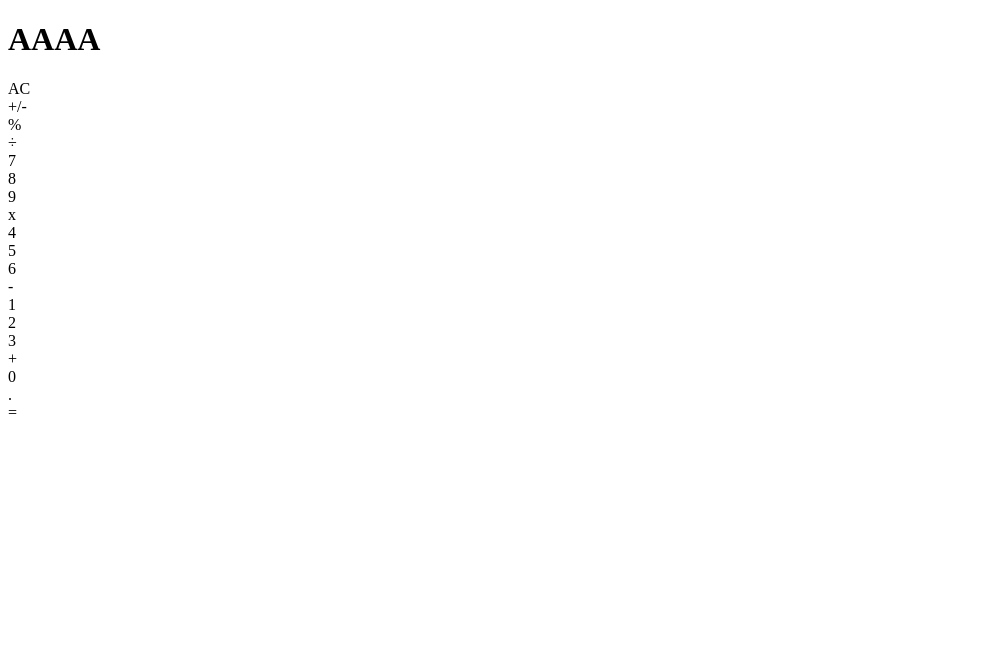
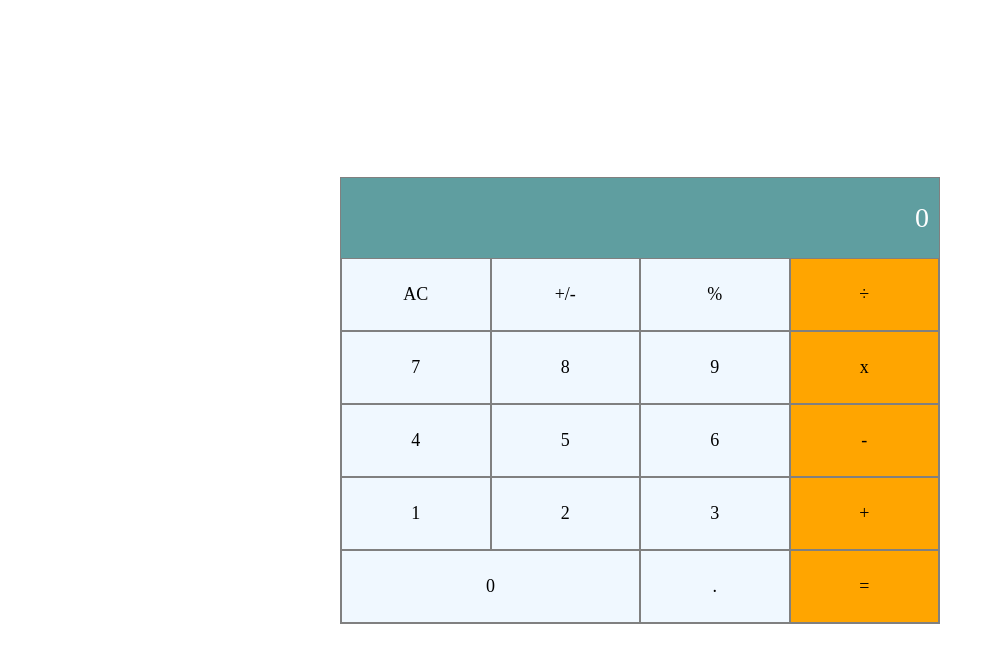
Before and after one commit to dodoburner/math-magicians, a React (Create React App) app: page / in a window 1280 px wide. Shown: the top 662 px of the page, without its empty margins (0-995 px from the left). Built offline with nearby package versions, Linux system fonts and the light colour scheme.

Commit message:
add styling for the calculator

```diff
--- a/package.json
+++ b/package.json
@@ -6,6 +6,7 @@
     "@testing-library/jest-dom": "^5.16.4",
     "@testing-library/react": "^13.3.0",
     "@testing-library/user-event": "^13.5.0",
+    "prop-types": "^15.8.1",
     "react": "^18.2.0",
     "react-dom": "^18.2.0",
     "react-scripts": "5.0.1",
--- a/src/App.js
+++ b/src/App.js
@@ -3,7 +3,6 @@ import Calculator from './components/Calculator';
 function App() {
   return (
     <div className="App">
-      <h1>AAAA</h1>
       <Calculator />
     </div>
   );
--- a/src/components/Calculator.js
+++ b/src/components/Calculator.js
@@ -1,17 +1,20 @@
 /* eslint-disable react/prefer-stateless-function */
 import React from 'react';
 import Row from './Row';
+import '../styles/calculator.css';
 
 class Calculator extends React.Component {
   render() {
     return (
       <div id="calculator">
-        <div className="screen" />
-        <Row first="AC" second="+/-" third="%" fourth="÷" />
-        <Row first="7" second="8" third="9" fourth="x" />
-        <Row first="4" second="5" third="6" fourth="-" />
-        <Row first="1" second="2" third="3" fourth="+" />
-        <Row first="0" second="." third="=" />
+        <div className="screen">0</div>
+        <div className="buttons">
+          <Row first="AC" second="+/-" third="%" fourth="÷" />
+          <Row first="7" second="8" third="9" fourth="x" />
+          <Row first="4" second="5" third="6" fourth="-" />
+          <Row first="1" second="2" third="3" fourth="+" />
+          <Row first="0" second="." third="=" />
+        </div>
       </div>
     );
   }
--- a/src/components/Row.js
+++ b/src/components/Row.js
@@ -1,18 +1,14 @@
-/* eslint-disable */
 import React from 'react';
+import '../styles/calculator.css';
 
 class Row extends React.Component {
-  constructor(props) {
-    super(props)
-  }
-
   render() {
     return (
       <div className="row">
-        <div>{this.props.first}</div>
-        <div>{this.props.second}</div>
-        <div>{this.props.third}</div>
-        {this.props.fourth ? <div>{this.props.fourth}</div> : null}
+        <div className="button">{this.props.first}</div>
+        <div className="button">{this.props.second}</div>
+        <div className="button">{this.props.third}</div>
+        {this.props.fourth ? <div className="button">{this.props.fourth}</div> : null}
       </div>
     );
   }
--- a/src/styles/calculator.css
+++ b/src/styles/calculator.css
@@ -1,3 +1,14 @@
+html,
+body {
+  height: 100%;
+}
+
+body {
+  display: flex;
+  align-items: center;
+  justify-content: center;
+}
+
 * {
   box-sizing: border-box;
   margin: 0;
@@ -5,6 +16,59 @@
   list-style-type: none;
 }
 
-input, button, textarea, select {
+input,
+button,
+textarea,
+select {
   font: inherit;
 }
+
+#calculator {
+  width: 600px;
+  border: 1px solid gray;
+}
+
+.screen {
+  background-color: cadetblue;
+  height: 80px;
+  display: flex;
+  align-items: center;
+  justify-content: flex-end;
+  font-size: 28px;
+  padding-right: 10px;
+  color: white;
+}
+
+.row {
+  display: grid;
+  grid-template-columns: repeat(4, 1fr);
+  grid-auto-rows: auto;
+}
+
+.button {
+  padding: 25px 20px;
+  display: flex;
+  align-items: center;
+  justify-content: center;
+  background-color: aliceblue;
+  cursor: pointer;
+  border: 1px solid gray;
+  font-size: 18px;
+}
+
+.button:active {
+  background-color: rgb(219, 233, 245);
+  border: 1px solid black;
+}
+
+.row .button:last-child {
+  background-color: orange;
+}
+
+.row .button:last-child:active {
+  background-color: rgb(223, 149, 12);
+}
+
+.row:nth-last-of-type(1) {
+  grid-template-columns: 2fr 1fr 1fr;
+}
```
Also changed, not shown: .eslintrc.json, 1 other file (tests, documents, lock files or other folders).
